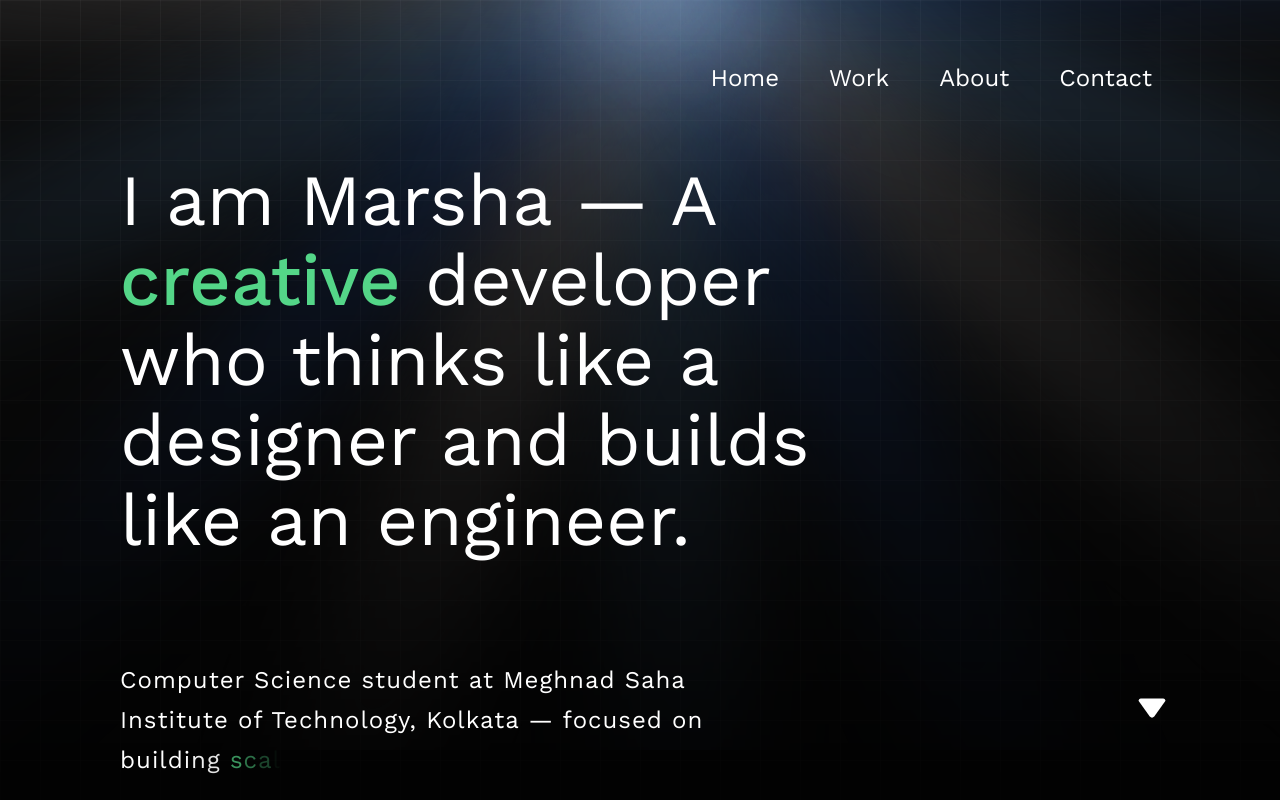
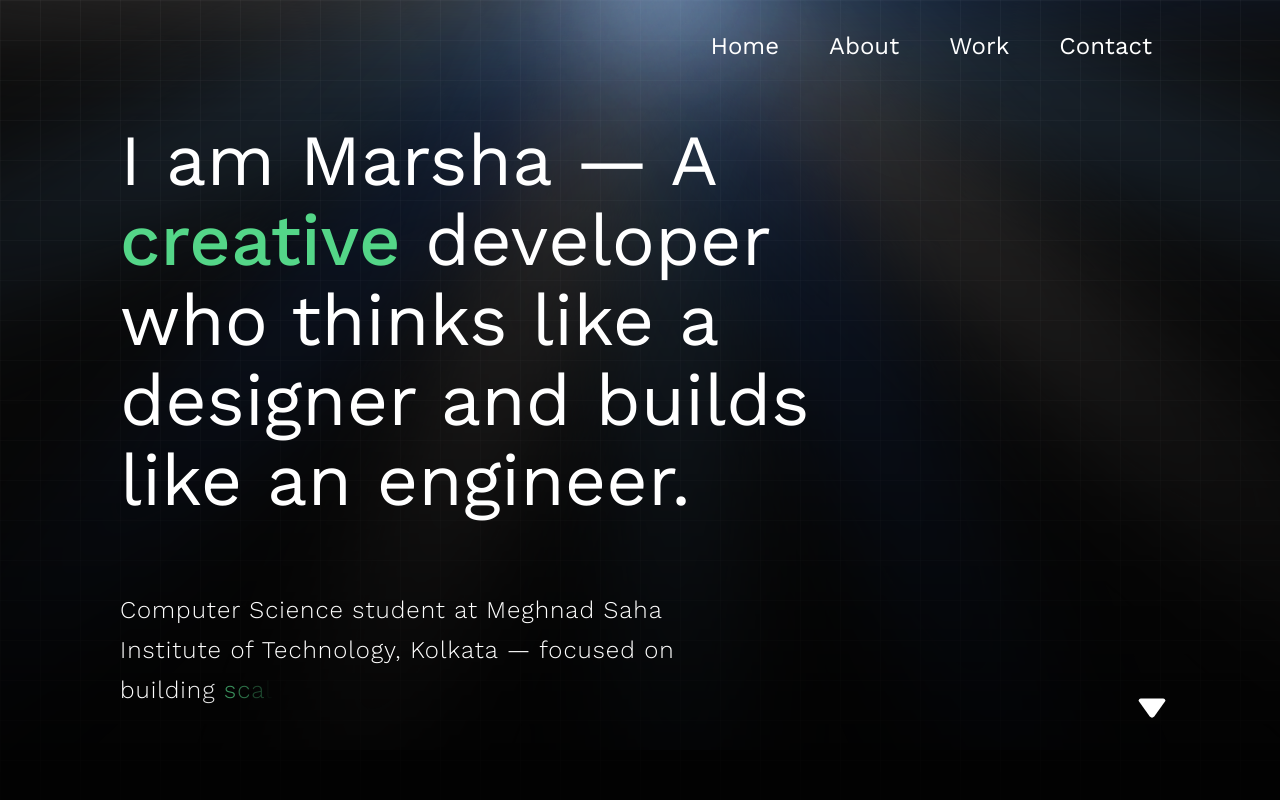
Before and after one commit to 04Marsha/marsha-sharma, an Angular app: page / in a window 1280 px wide. Built offline with nearby package versions, Linux system fonts and the light colour scheme.

Commit message:
adding-approach

```diff
--- a/src/app/app-routing.module.ts
+++ b/src/app/app-routing.module.ts
@@ -2,12 +2,10 @@ import { NgModule } from '@angular/core';
 import { RouterModule, Routes } from '@angular/router';
 import { LandingComponent } from './landing/landing.component';
 
-const routes: Routes = [
-  {path: '', component: LandingComponent}
-];
+const routes: Routes = [];
 
 @NgModule({
   imports: [RouterModule.forRoot(routes)],
-  exports: [RouterModule]
+  exports: [RouterModule],
 })
-export class AppRoutingModule { }
+export class AppRoutingModule {}
--- a/src/app/app.component.html
+++ b/src/app/app.component.html
@@ -1,3 +1,8 @@
-<main>
-    <router-outlet></router-outlet>
+<main class="snap-container">
+  <section class="snap-section" >
+    <app-landing></app-landing>
+  </section>
+  <section class="snap-section">
+    <app-my-approach></app-my-approach>
+  </section>
 </main>
--- a/src/app/app.module.ts
+++ b/src/app/app.module.ts
@@ -6,12 +6,14 @@ import { AppComponent } from './app.component';
 import { LandingComponent } from './landing/landing.component';
 import { NavbarComponent } from './navbar/navbar.component';
 import { UIElementsModule } from './UIElements/UIElements.module';
+import { MyApproachComponent } from './myApproach/myApproach.component';
 
 @NgModule({
   declarations: [
     AppComponent,
     LandingComponent,
     NavbarComponent,
+    MyApproachComponent
   ],
   imports: [
     BrowserModule,
--- a/src/app/landing/landing.component.scss
+++ b/src/app/landing/landing.component.scss
@@ -13,7 +13,7 @@
   flex-direction: column;
   justify-content: left;
   padding-left: 120px;
-  padding-top: 20vh;
+  padding-top: 15vh;
   overflow: hidden;
   z-index: 0;
 
@@ -51,10 +51,10 @@
     font-size: 1.5rem;
     letter-spacing: 1px;
     text-align: left;
-    margin-top: 100px;
+    margin-top: 70px;
     font-size: 1.5rem;
     line-height: 2.5rem;
-    font-weight: 400;
+    font-weight: 300;
   }
 
   .sub-char {
@@ -102,7 +102,7 @@
     position: absolute;
     top: 0;
     right: 0;
-    padding: 4rem 3rem;
+    padding: 2rem 3rem;
     z-index: 999;
   }
 
@@ -184,7 +184,6 @@
       width: 100%;
       height: 100%;
     }
-
   }
 }
 
--- /dev/null
+++ b/src/app/myApproach/myApproach.component.html
@@ -0,0 +1,7 @@
+<div class="my-approach-container">
+  <h2 class="heading">My Approach</h2>
+  <div class="sub-topic">
+    <div class="heading">Analytical Problem Solving</div>
+    <div class="explanation"></div>
+  </div>
+</div>
--- /dev/null
+++ b/src/app/myApproach/myApproach.component.scss
@@ -0,0 +1,20 @@
+:host {
+  display: block;
+  height: 100vh;
+  padding: 50px 60px;
+  color: white;
+  background-color: #000000f1;
+}
+
+.my-approach-container {
+  display: flex;
+  flex-direction: column;
+  height: 100%;
+  width: 100%;
+}
+
+.heading {
+  font-size: 2.5rem;
+  font-weight: 300;
+  color: white;
+}
--- a/src/app/navbar/navbar.component.html
+++ b/src/app/navbar/navbar.component.html
@@ -1,8 +1,8 @@
 <div class="navbar">
   <div class="nav-links large-screens">
     <span class="home" > <a href=""> Home </a> </span>
+    <span> <a href=""> About </a> </span>
     <span> <a href=""> Work </a> </span>
-    <span> <a href=""> About </a> </span>
     <span> <a href=""> Contact </a> </span>
   </div>
 
@@ -12,8 +12,8 @@
 
   <div class="small-screens" [class.show]="menuOpen">
     <span> <a href="">Home</a> </span>
+    <span> <a href="">About</a> </span>
     <span> <a href="">Work</a> </span>
-    <span> <a href="">About</a> </span>
     <span> <a href="">Contact</a> </span>
   </div>
 </div>
--- a/src/styles.css
+++ b/src/styles.css
@@ -4,10 +4,28 @@
   box-sizing: border-box;
 }
 
-html, body {
+html,
+body {
   height: 100%;
   width: 100%;
-  overflow-x: hidden;
+  overflow: hidden;
   background-color: #0e0e0e;
   font-family: "Work Sans";
 }
+
+.snap-container {
+  height: 100vh;
+  overflow-y: scroll;
+  scroll-snap-type: y mandatory;
+  scroll-behavior: smooth;
+}
+
+.snap-section {
+  height: 100vh;
+  scroll-snap-align: start;
+  scroll-snap-stop: always;
+}
+
+.snap-container::-webkit-scrollbar {
+  display: none;
+}
```
Also changed, not shown: src/app/about/about.component.ts (added, +13 -0 lines), src/app/myApproach/myApproach.component.ts (added, +9 -0 lines), src/app/about/about.component.html (added), src/app/about/about.component.scss (added).
